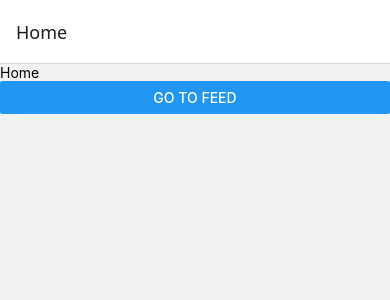
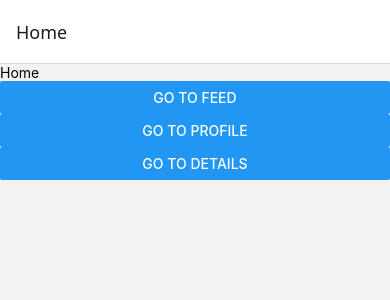
Before and after one commit to rafiferdos/rn-navigation, a React Native app: screen /Home in a window 390 px wide. Shown: the top 300 px of the page. Built offline with nearby package versions, Linux system fonts and the light colour scheme.

Commit message:
feat: Add Home and Profile screen components with basic navigation.

```diff
--- a/app/screens/Details.tsx
+++ b/app/screens/Details.tsx
@@ -1,7 +1,8 @@
 import { View, Text } from 'react-native'
 import React from 'react'
+import { TDetailsPageProps } from '../navigation/RootStack'
 
-const Details = () => {
+const Details = ({navigation, route} : TDetailsPageProps) => {
   return (
     <View>
       <Text>Details</Text>
--- a/app/screens/Home.tsx
+++ b/app/screens/Home.tsx
@@ -1,15 +1,18 @@
 import { View, Text, Button } from 'react-native'
 import React from 'react'
 import { useNavigation } from '@react-navigation/native'
+import { THomePageProps } from '../navigation/RootStack'
 
-const Home = () => {
-    const navigation = useNavigation<any>()
-  return (
-    <View>
-      <Text>Home</Text>
-      <Button title="Go to Feed" onPress={() => navigation.navigate("Feed")} />
-    </View>
-  )
+const Home = ({ navigation }: THomePageProps) => {
+    return (
+        <View>
+            <Text>Home</Text>
+            <Button title="Go to Feed" onPress={() => navigation.push("Feed")} />
+            <Button title="Go to Profile" onPress={() => navigation.push("Profile")} />
+            <Button title="Go to Details" onPress={() => navigation.push("Details", { itemId: 1 })} />
+            <View style={{ margin: 16 }} />
+        </View>
+    )
 }
 
 export default Home
--- a/app/screens/Profile.tsx
+++ b/app/screens/Profile.tsx
@@ -1,10 +1,12 @@
-import { View, Text } from 'react-native'
+import { View, Text, Button } from 'react-native'
 import React from 'react'
+import { TProfilePageProps } from '../navigation/RootStack'
 
-const Profile = () => {
+const Profile = ({ navigation }: TProfilePageProps) => {
   return (
     <View>
       <Text>Profile</Text>
+      <Button title="Go Back" onPress={() => navigation.goBack()} />
     </View>
   )
 }
```
